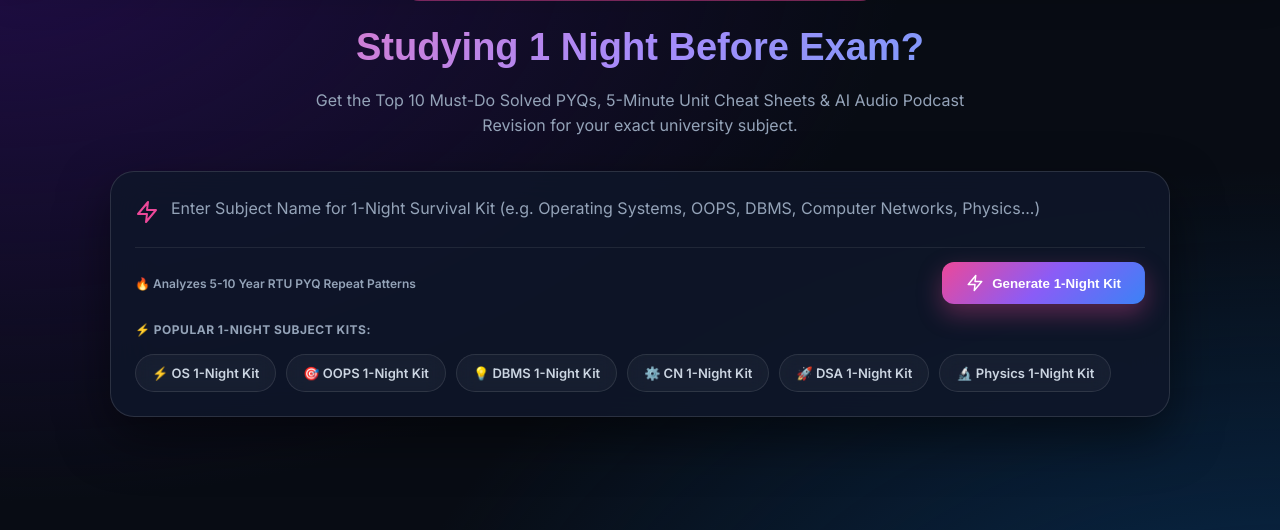
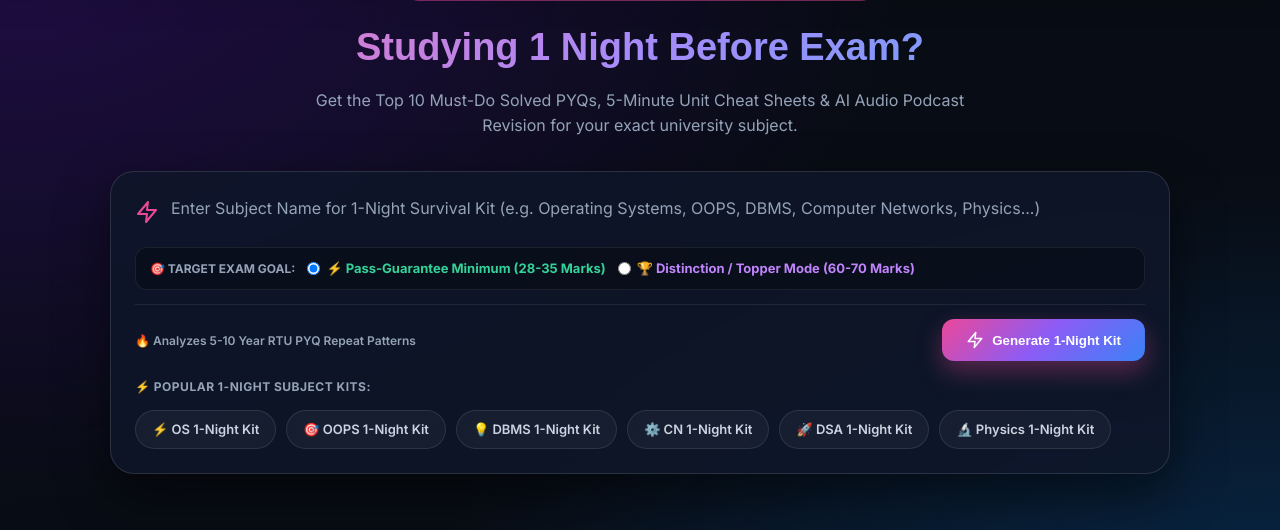
Before and after one commit to rajaswami6367/StudyMate.AI, a Flask app: page /one_night_mode in a window 1280 px wide. Shown: the part 64-594 px from the top of the page. Run offline with Flask 3, Linux system fonts and the light colour scheme; the visitor is signed in with stand-in values (Sample User, id 1).

Commit message:
Upgrade 1-Night Mode with 3x Precision Target Mode Selector and Exam Diagram Blueprints

```diff
--- a/app.py
+++ b/app.py
@@ -155,10 +155,11 @@ def is_logged_in():
 
 #
 
-def generate_fallback_one_night_kit(subject):
-    """Generates high-converting 1-Night Exam Survival Kit for college exams (RTU Kota/AKTU/VTU)."""
+def generate_fallback_one_night_kit(subject, target_mode='distinction'):
+    """Generates high-converting 1-Night Exam Survival Kit with 3x Precision for college exams (RTU Kota/AKTU/VTU)."""
     sub_lower = subject.lower()
     sub_title = subject.strip().title()
+    is_pass_min = (target_mode == 'pass_minimum')
 
     # Default Unit Cheat Sheets
     unit_cheat_sheets = [
@@ -201,13 +202,27 @@ def generate_fallback_one_night_kit(subject):
     for sec in paper.get("sections", []):
         for q in sec.get("questions", []):
             if len(top_10_pyqs) < 10:
+                u_name = q.get("unit", f"Unit {(len(top_10_pyqs)%5)+1}")
+                diagram_hint = f"✏️ Mandatory Exam Diagram: {sub_title} Component Interaction / State Machine Diagram for {u_name}"
+                if "virtual" in str(q).lower() or "oops" in sub_lower:
+                    diagram_hint = "✏️ Mandatory Exam Diagram: VTABLE Pointer & Object Memory Allocation Diagram"
+                elif "deadlock" in str(q).lower() or "banker" in str(q).lower():
+                    diagram_hint = "✏️ Mandatory Exam Diagram: Resource Allocation Graph (RAG) & Safe Execution State"
+                elif "gantt" in str(q).lower() or "scheduling" in str(q).lower():
+                    diagram_hint = "✏️ Mandatory Exam Diagram: Round-Robin / SRTF Time Execution Gantt Chart"
+                elif "dbms" in sub_lower or "normal" in str(q).lower():
+                    diagram_hint = "✏️ Mandatory Exam Diagram: E-R Entity-Relationship Diagram & Functional Dependency Tree"
+                elif "netw" in sub_lower or "osi" in str(q).lower():
+                    diagram_hint = "✏️ Mandatory Exam Diagram: OSI 7-Layer Encapsulation PDU Packet Stack"
+
                 top_10_pyqs.append({
                     "q_num": f"Must-Do PYQ #{len(top_10_pyqs)+1}",
-                    "unit": q.get("unit", f"Unit {(len(top_10_pyqs)%5)+1}"),
+                    "unit": u_name,
                     "pyq_source": q.get("pyq_source", "RTU Kota 2018, 2020, 2022, 2023 - 95% Repeat Rate"),
                     "question": q.get("question"),
                     "model_answer": q.get("model_answer"),
-                    "marking_scheme": q.get("marking_scheme")
+                    "marking_scheme": q.get("marking_scheme"),
+                    "diagram_blueprint": diagram_hint
                 })
 
     audio_text = f"Welcome to the 1-Night Survival Kit for {sub_title}. Here are the core highlights: First, focus heavily on Unit 1 and Unit 3 high-weightage numericals and diagrams. Second, master Peterson's algorithm, Banker's safety checks, and 3NF BCNF decompositions. Study the top 10 solved PYQs provided in your kit to guarantee maximum marks in your RTU exam tomorrow!"
@@ -653,6 +668,7 @@ def one_night_mode():
 
     if request.method == 'POST':
         subject = request.form.get('subject', '').strip()
+        target_mode = request.form.get('target_mode', 'distinction').strip()
 
         if not subject:
             return render_template('one_night_mode.html', error='Please enter a subject name!')
@@ -699,11 +715,11 @@ Structure:
             try:
                 kit_data = json.loads(raw_json)
                 if not isinstance(kit_data, dict) or "top_10_pyqs" not in kit_data:
-                    kit_data = generate_fallback_one_night_kit(subject)
+                    kit_data = generate_fallback_one_night_kit(subject, target_mode)
             except Exception:
-                kit_data = generate_fallback_one_night_kit(subject)
+                kit_data = generate_fallback_one_night_kit(subject, target_mode)
         else:
-            kit_data = generate_fallback_one_night_kit(subject)
+            kit_data = generate_fallback_one_night_kit(subject, target_mode)
 
     return render_template('one_night_mode.html', kit_data=kit_data, subject=subject, error=error)
 
@@ -726,6 +742,7 @@ def exam_predictor():
 
     if request.method == 'POST':
         subject = request.form.get('subject', '').strip()
+        target_mode = request.form.get('target_mode', 'distinction').strip()
         university = request.form.get('university', 'RTU Kota (B.Tech)').strip()
         exam_type = request.form.get('exam_type', 'University End-Sem Exam').strip()
         branch = request.form.get('branch', 'B.Tech CSE').strip()
--- a/templates/one_night_mode.html
+++ b/templates/one_night_mode.html
@@ -31,6 +31,17 @@
           <i data-feather="zap" style="width: 24px; height: 24px;"></i>
         </div>
         <input type="text" name="subject" id="subjectInput" class="glass-command-input" placeholder="Enter Subject Name for 1-Night Survival Kit (e.g. Operating Systems, OOPS, DBMS, Computer Networks, Physics...)" required value="{{ subject if subject else '' }}" />
+      </div>
+
+      <!-- Target Grade Mode Selector (3x Precision) -->
+      <div style="display: flex; gap: 12px; align-items: center; margin-bottom: 14px; background: rgba(0,0,0,0.3); padding: 10px 14px; border-radius: 12px; border: 1px solid rgba(255,255,255,0.08);">
+        <span style="font-size: 12px; font-weight: 700; color: #94a3b8; text-transform: uppercase;">🎯 Target Exam Goal:</span>
+        <label style="font-size: 13px; color: #34d399; font-weight: 700; cursor: pointer; display: flex; align-items: center; gap: 6px;">
+          <input type="radio" name="target_mode" value="pass_minimum" checked> ⚡ Pass-Guarantee Minimum (28-35 Marks)
+        </label>
+        <label style="font-size: 13px; color: #c084fc; font-weight: 700; cursor: pointer; display: flex; align-items: center; gap: 6px;">
+          <input type="radio" name="target_mode" value="distinction"> 🏆 Distinction / Topper Mode (60-70 Marks)
+        </label>
       </div>
 
       <div style="display: flex; justify-content: space-between; align-items: center; border-top: 1px solid rgba(255, 255, 255, 0.08); padding-top: 14px;">
@@ -159,9 +170,15 @@
             </span>
           </div>
 
-          <div style="font-size: 16px; font-weight: 700; color: #ffffff; margin-bottom: 12px; line-height: 1.5;">
+          <div style="font-size: 16px; font-weight: 700; color: #ffffff; margin-bottom: 10px; line-height: 1.5;">
             <span style="color: #ec4899; font-weight: 800; margin-right: 6px;">{{ q.q_num }}:</span> {{ q.question }}
           </div>
+
+          {% if q.diagram_blueprint %}
+          <div style="font-size: 12px; font-weight: 700; color: #fbbf24; background: rgba(245, 158, 11, 0.12); border: 1px solid rgba(245, 158, 11, 0.3); padding: 4px 10px; border-radius: 6px; margin-bottom: 12px; display: inline-flex; align-items: center; gap: 6px;">
+            {{ q.diagram_blueprint }}
+          </div>
+          {% endif %}
 
           <!-- Collapsible Model Solution -->
           <div style="background: rgba(0, 0, 0, 0.4); border: 1px solid rgba(16, 185, 129, 0.2); border-radius: 12px; padding: 14px; margin-top: 10px;">
```
